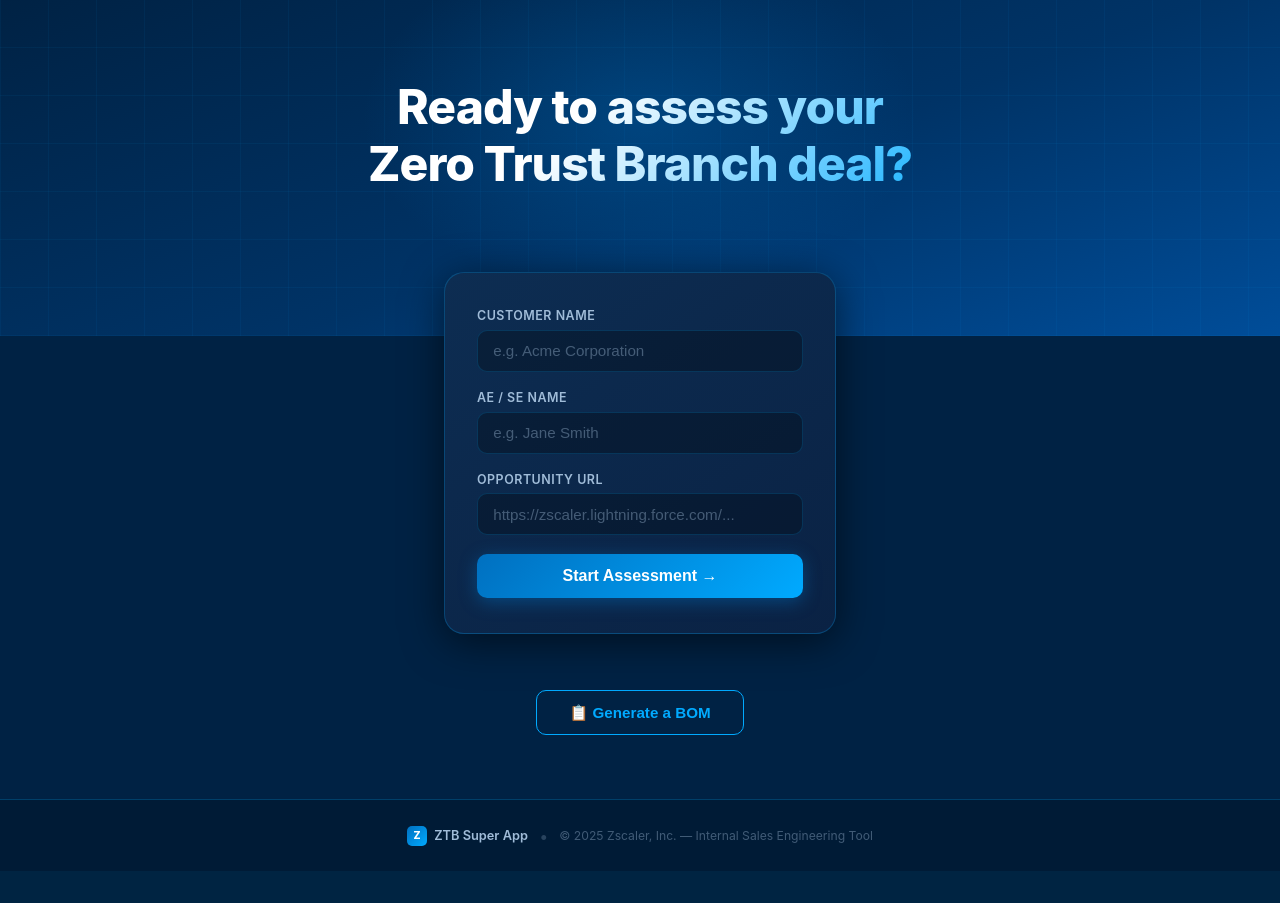
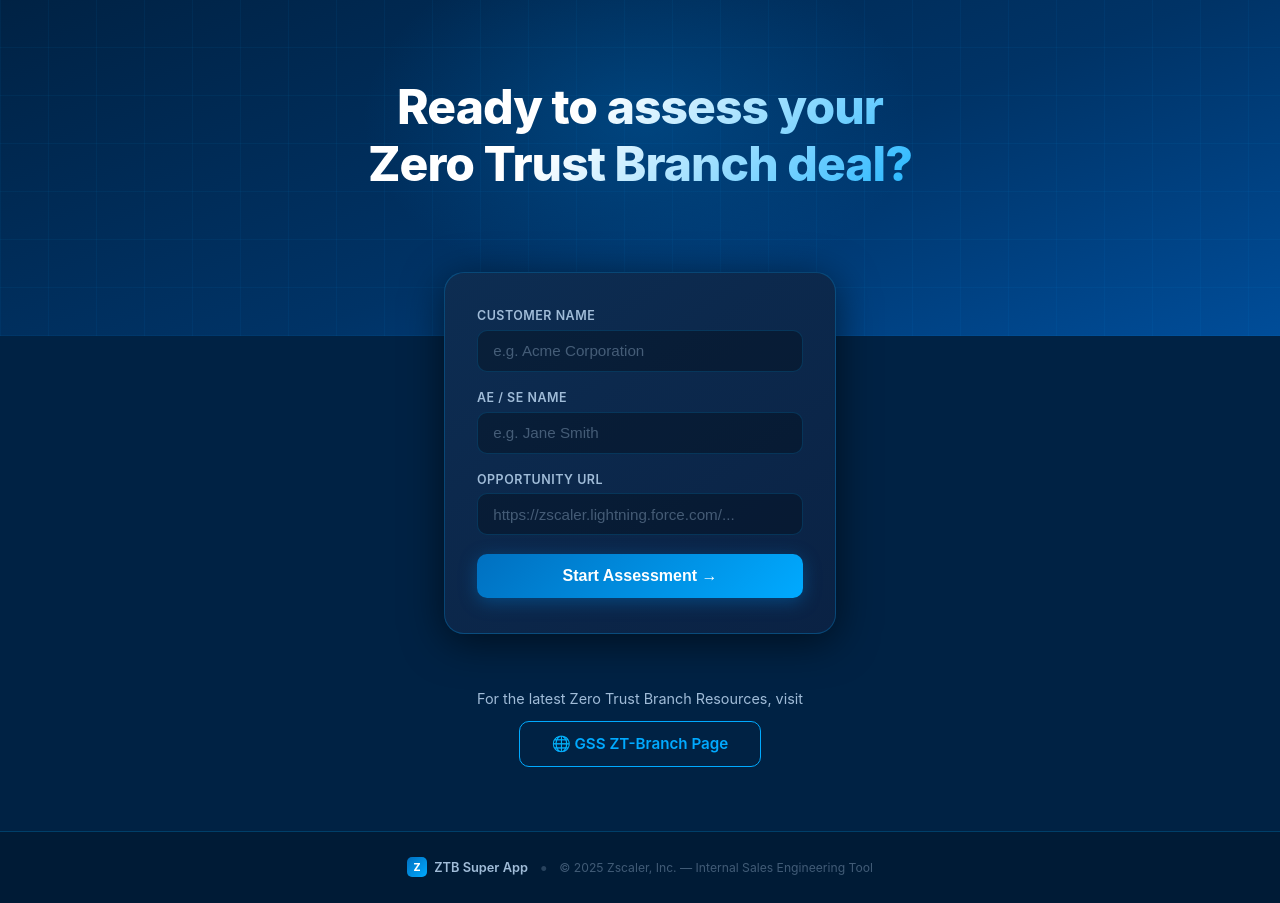
Before and after one commit to rakeshsharma91/ztb-super-app, a Flask app: page /user/ in a window 1280 px wide. Shown: the part 59-962 px from the top of the page. Before the commit the page ends 905 px from the top, so only its background shows below. Run offline with Flask 3, Linux system fonts and the light colour scheme; data that the repository does not hold is empty.

Commit message:
added link to gss zt branch page

```diff
--- a/templates/user_landing.html
+++ b/templates/user_landing.html
@@ -218,16 +218,20 @@
     }
     .resume-btn:hover { background: var(--accent); color: var(--white); }
 
-    .bom-section { text-align: center; margin: 3.5rem auto 4rem; padding: 0 1.5rem; }
-    .bom-btn {
+    .resources-section { text-align: center; margin: 3.5rem auto 4rem; padding: 0 1.5rem; }
+    .resources-text {
+      font-size: 0.9rem; color: var(--text-muted); margin-bottom: 0.85rem;
+    }
+    .resources-btn {
       display: inline-flex; align-items: center; gap: 8px;
       padding: 0.78rem 2rem;
       background: transparent; border: 1px solid var(--accent);
       border-radius: 10px; color: var(--accent);
       font-size: 0.95rem; font-weight: 600; cursor: pointer;
+      text-decoration: none;
       transition: background 0.2s, color 0.2s, box-shadow 0.2s, transform 0.15s;
     }
-    .bom-btn:hover { background: var(--accent); color: var(--white); box-shadow: 0 4px 18px rgba(0,170,255,0.35); transform: translateY(-1px); }
+    .resources-btn:hover { background: var(--accent); color: var(--white); box-shadow: 0 4px 18px rgba(0,170,255,0.35); transform: translateY(-1px); }
     .footer {
       border-top: 1px solid var(--border); padding: 1.6rem 2rem;
       text-align: center; background: rgba(0,0,0,0.2);
@@ -341,11 +345,12 @@
   </div>
   {% endif %}
 
-  <!-- BOM SECTION -->
-  <div class="bom-section">
-    <button class="bom-btn" onclick="window.location.href='/user/bom'">
-      📋 Generate a BOM
-    </button>
+  <!-- RESOURCES SECTION -->
+  <div class="resources-section">
+    <p class="resources-text">For the latest Zero Trust Branch Resources, visit</p>
+    <a class="resources-btn" href="https://sites.google.com/zscaler.com/gss/zt-branch" target="_blank" rel="noopener noreferrer">
+      🌐 GSS ZT-Branch Page
+    </a>
   </div>
 
   <!-- FOOTER -->
```
